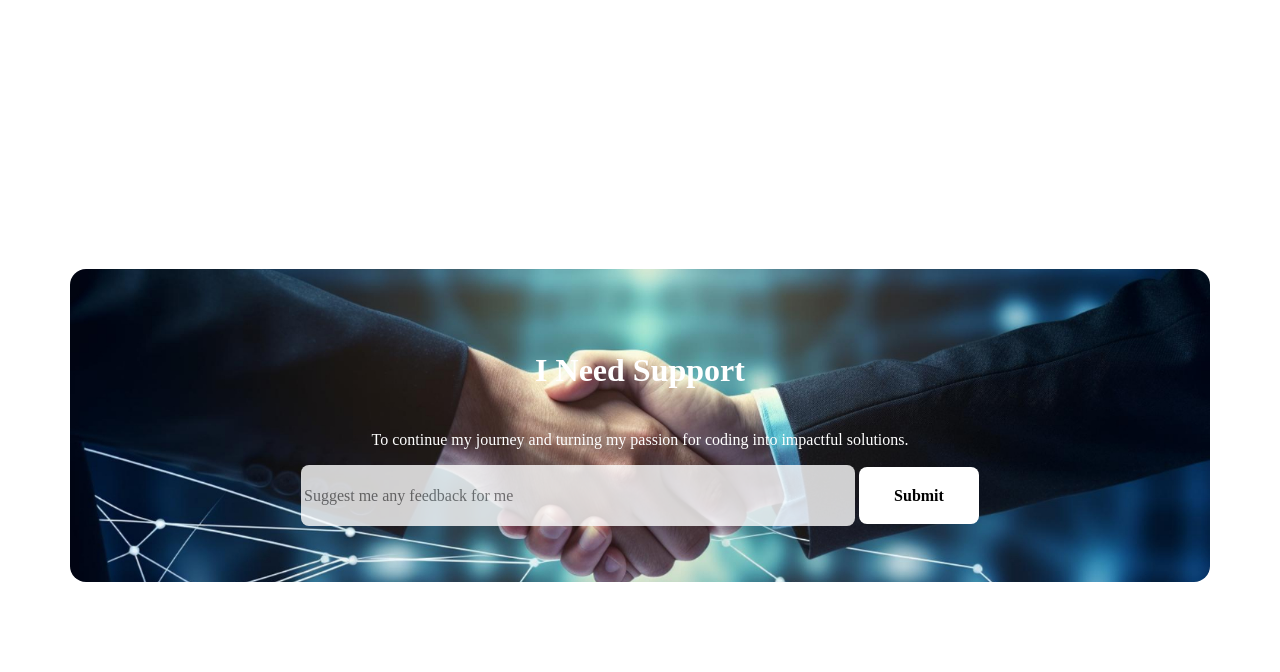
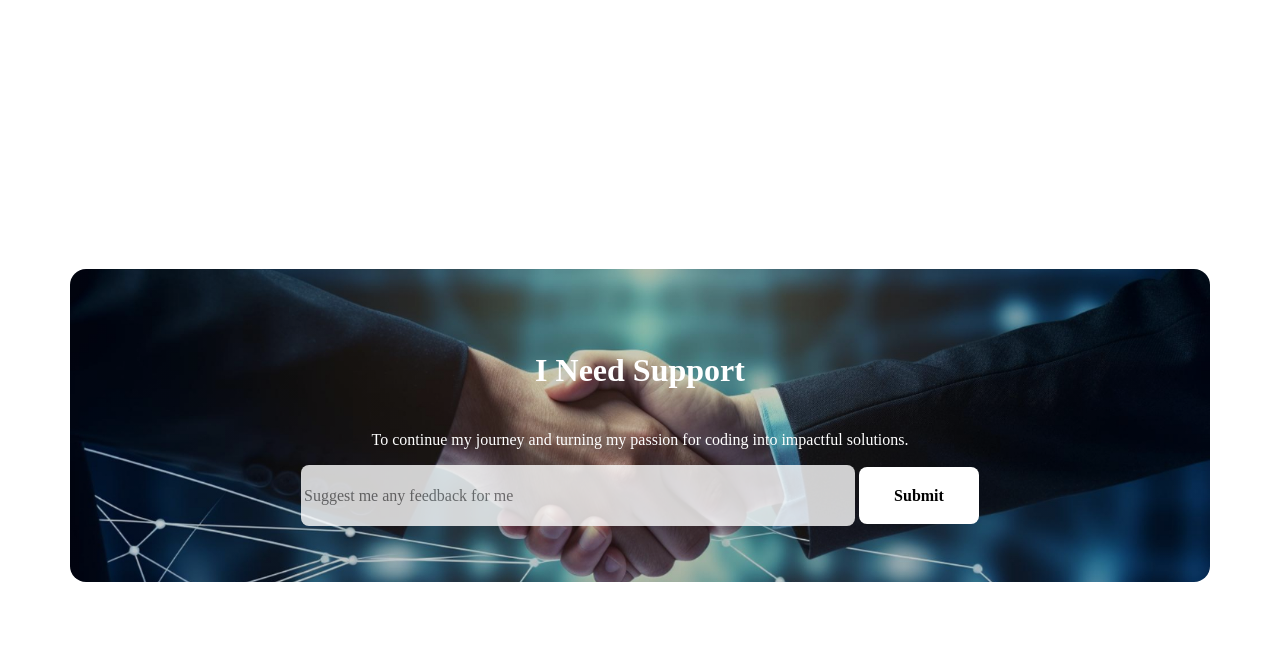
Before and after one commit to dbakibillah/Assignment-01, a plain HTML site: page index.html in a window 1280 px wide. Shown: the part 3829-4501 px from the top of the page. Drawn offline with Linux system fonts and the light colour scheme; a web font is replaced by a local one.

Commit message:
some css modified

```diff
--- a/styles/style.css
+++ b/styles/style.css
@@ -247,11 +247,10 @@ nav {
     height: 313px;
     margin: 0 auto;
     text-align: center;
-    background-image: url('../assets/handshake.jpg');
+    background-image: linear-gradient(rgba(0, 0, 0, 0.2),rgba(0, 0, 0, 0.2),rgba(0, 0, 0, 0.2)), url('../assets/handshake.jpg');
     background-repeat: no-repeat;
     background-size: cover;
     background-position: center;
-    background-color: rgba(0, 0, 0, 0.2);
     border-radius: 16px;
 }
 
```
